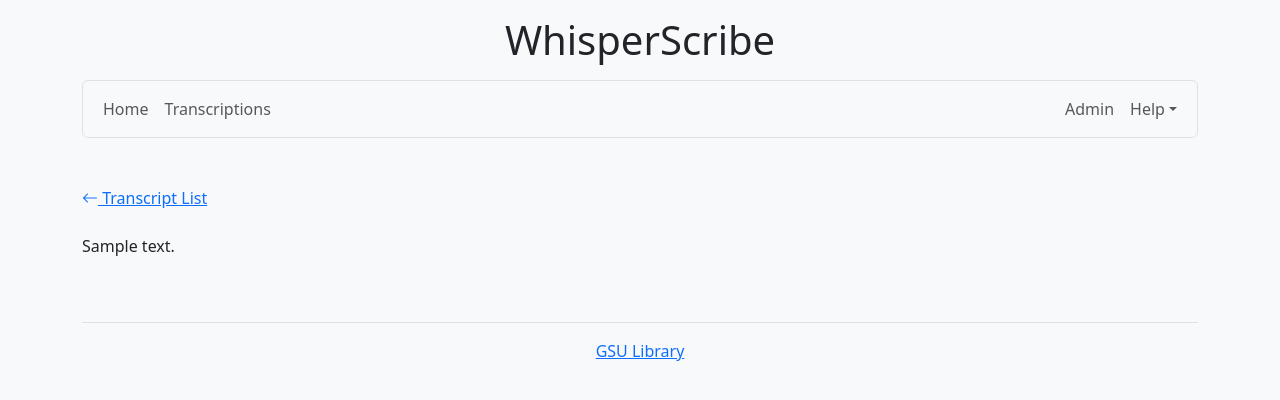
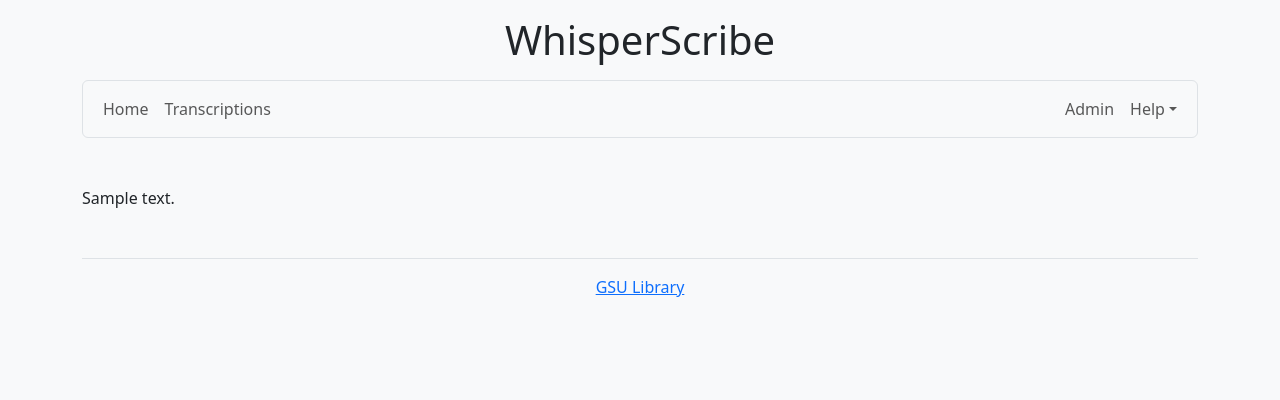
Before and after one commit to gsu-library/whisper-scribe, a Django app: template webui/templates/webui/view.html in a window 1280 px wide. Shown: the top 400 px of the page. Run offline with Django 3.2, Linux system fonts and the light colour scheme; the template is opened without the code that fills it: most values are stand-ins (such as "Sample title", 1, 10 or a date in 2020); some libraries are stand-ins or nearby versions.

Commit message:
Remove extras

```diff
--- a/webui/templates/webui/view.html
+++ b/webui/templates/webui/view.html
@@ -1,14 +1,9 @@
 {% extends 'webui/base.html' %}
 
 {% block content %}
-<div class="row">
-   <div>
-      <a href="{% url 'webui:index' %}" class="link-primary"><i class="bi bi-arrow-left"></i> Transcript List</a>
-   </div>
-   <p class="col mt-4">
-      {% for segment in segments %}
-      {{ segment.text }}
-      {% endfor %}
-   </p>
-</div>
+<p>
+   {% for segment in segments %}
+   {{ segment.text }}
+   {% endfor %}
+</p>
 {% endblock content %}
```
